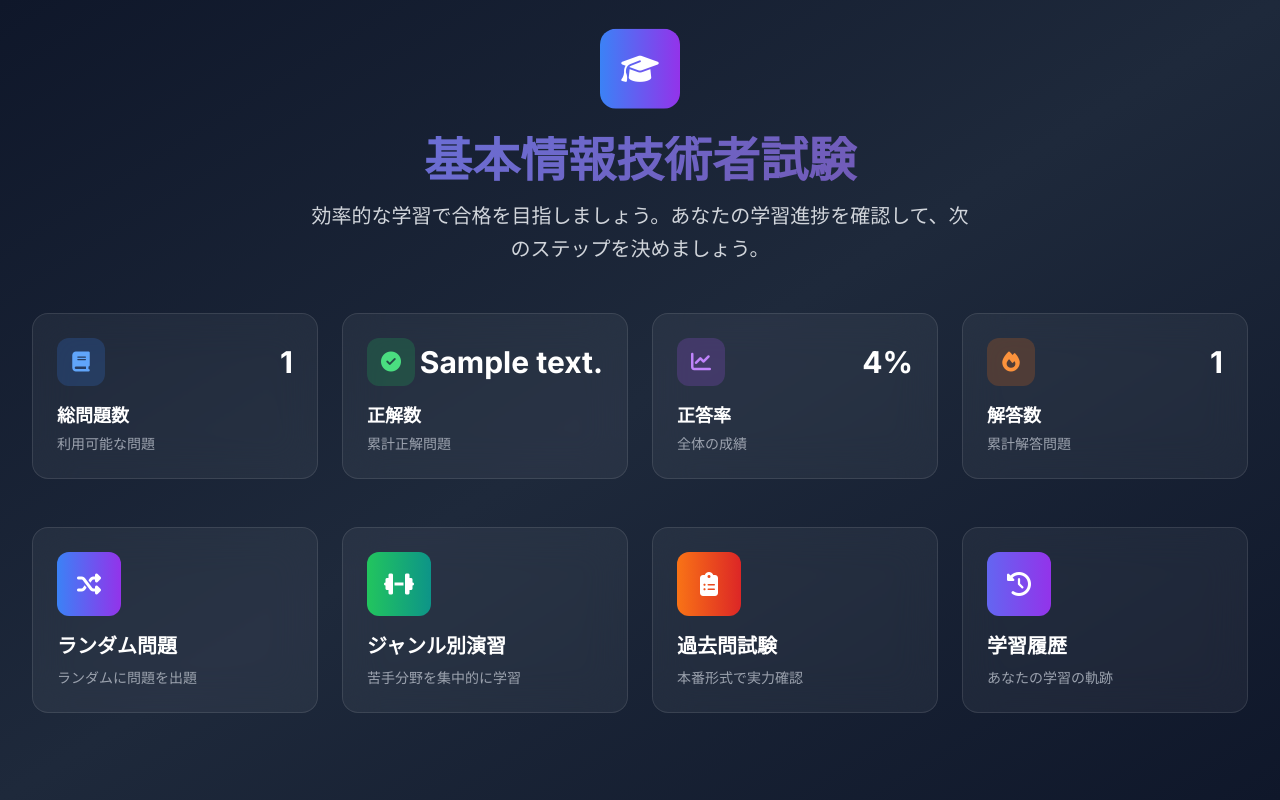
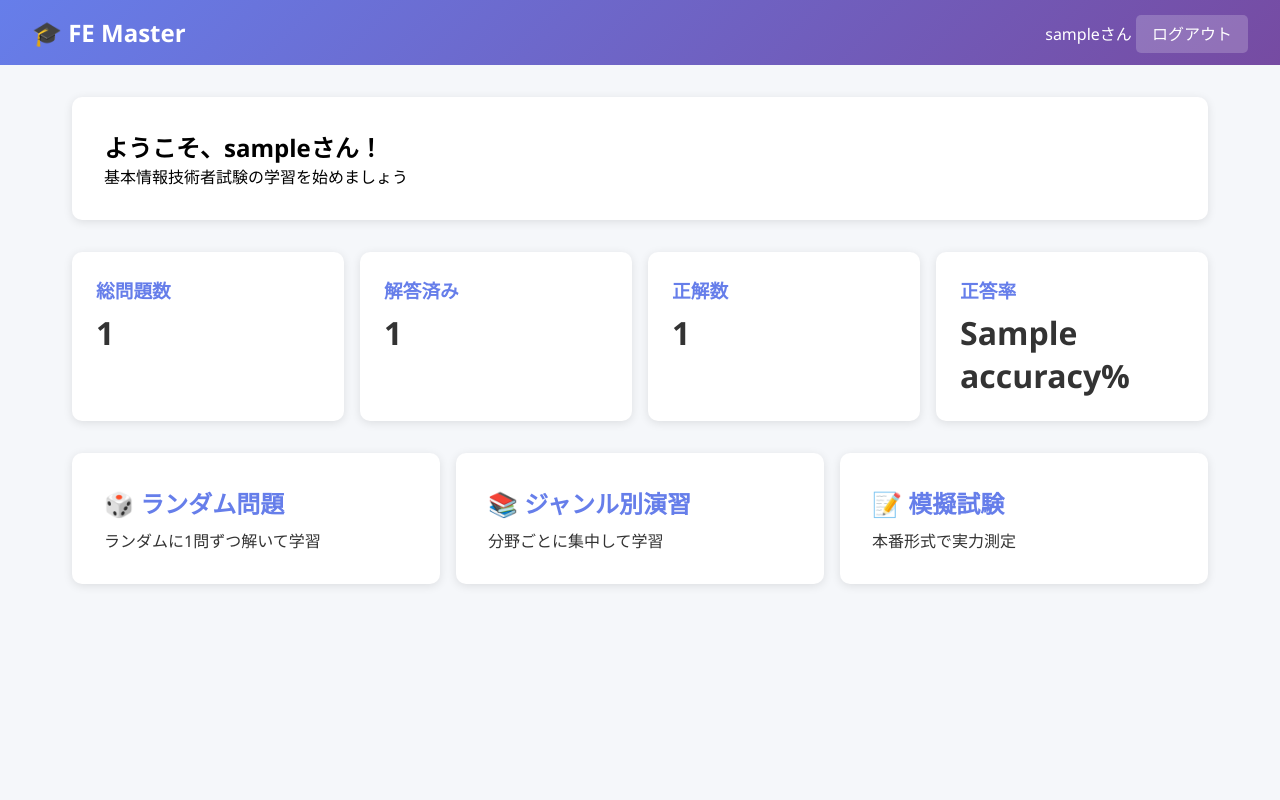
Before and after one commit to d01ki/FE-Master-AWS, a Flask app: template templates/dashboard.html in a window 1280 px wide. Run offline with Flask 3, Linux system fonts and the light colour scheme; the template is opened without the code that fills it: most values are stand-ins (such as "Sample title", 1, 10 or a date in 2020); some libraries are stand-ins or nearby versions.

Commit message:
templates/dashboard.htmlを追加

```diff
--- a/templates/dashboard.html
+++ b/templates/dashboard.html
@@ -1,163 +1,146 @@
-{% extends "base.html" %}
+<!DOCTYPE html>
+<html lang="ja">
+<head>
+    <meta charset="UTF-8">
+    <meta name="viewport" content="width=device-width, initial-scale=1.0">
+    <title>ダッシュボード - FE Master</title>
+    <style>
+        * { margin: 0; padding: 0; box-sizing: border-box; }
+        body {
+            font-family: 'Segoe UI', Tahoma, Geneva, Verdana, sans-serif;
+            background: #f5f7fa;
+        }
+        .header {
+            background: linear-gradient(135deg, #667eea 0%, #764ba2 100%);
+            color: white;
+            padding: 1rem 2rem;
+            display: flex;
+            justify-content: space-between;
+            align-items: center;
+        }
+        .header h1 {
+            font-size: 1.5rem;
+        }
+        .header a {
+            color: white;
+            text-decoration: none;
+            padding: 0.5rem 1rem;
+            background: rgba(255,255,255,0.2);
+            border-radius: 5px;
+        }
+        .container {
+            max-width: 1200px;
+            margin: 2rem auto;
+            padding: 0 2rem;
+        }
+        .welcome {
+            background: white;
+            padding: 2rem;
+            border-radius: 10px;
+            box-shadow: 0 2px 10px rgba(0,0,0,0.1);
+            margin-bottom: 2rem;
+        }
+        .stats {
+            display: grid;
+            grid-template-columns: repeat(auto-fit, minmax(250px, 1fr));
+            gap: 1rem;
+            margin-bottom: 2rem;
+        }
+        .stat-card {
+            background: white;
+            padding: 1.5rem;
+            border-radius: 10px;
+            box-shadow: 0 2px 10px rgba(0,0,0,0.1);
+        }
+        .stat-card h3 {
+            color: #667eea;
+            margin-bottom: 0.5rem;
+        }
+        .stat-card .number {
+            font-size: 2rem;
+            font-weight: bold;
+            color: #333;
+        }
+        .menu {
+            display: grid;
+            grid-template-columns: repeat(auto-fit, minmax(300px, 1fr));
+            gap: 1rem;
+        }
+        .menu-item {
+            background: white;
+            padding: 2rem;
+            border-radius: 10px;
+            box-shadow: 0 2px 10px rgba(0,0,0,0.1);
+            text-decoration: none;
+            color: #333;
+            transition: transform 0.2s;
+        }
+        .menu-item:hover {
+            transform: translateY(-5px);
+        }
+        .menu-item h2 {
+            color: #667eea;
+            margin-bottom: 0.5rem;
+        }
+    </style>
+</head>
+<body>
+    <div class="header">
+        <h1>🎓 FE Master</h1>
+        <div>
+            <span>{{ username }}さん</span>
+            <a href="{{ url_for('logout') }}">ログアウト</a>
+        </div>
+    </div>
 
-{% block title %}ダッシュボード - {{ super() }}{% endblock %}
-
-{% block content %}
-<div class="min-h-screen">
-    <div class="max-w-7xl mx-auto px-4 sm:px-6 lg:px-8 py-8">
-
-        <!-- Hero Section -->
-        <div class="text-center mb-12 fade-in-up">
-            <div class="inline-flex items-center justify-center w-20 h-20 bg-gradient-to-r from-blue-500 to-purple-600 rounded-2xl mb-6 animate-float">
-                <i class="fas fa-graduation-cap text-3xl text-white"></i>
-            </div>
-            <h1 class="text-5xl font-bold text-white mb-4 gradient-text">
-                基本情報技術者試験
-            </h1>
-            <p class="text-xl text-gray-300 max-w-2xl mx-auto leading-relaxed">
-                効率的な学習で合格を目指しましょう。あなたの学習進捗を確認して、次のステップを決めましょう。
-            </p>
+    <div class="container">
+        <div class="welcome">
+            <h2>ようこそ、{{ username }}さん！</h2>
+            <p>基本情報技術者試験の学習を始めましょう</p>
         </div>
 
-        <!-- Stats Overview -->
-        <div class="grid grid-cols-1 md:grid-cols-2 lg:grid-cols-4 gap-6 mb-12">
-            <div class="glass rounded-2xl p-6 fade-in-up" style="animation-delay: 0.1s">
-                <div class="flex items-center justify-between mb-4">
-                    <div class="w-12 h-12 bg-blue-500/20 rounded-xl flex items-center justify-center">
-                        <i class="fas fa-book text-blue-400 text-xl"></i>
-                    </div>
-                    <span class="text-3xl font-bold text-white">{{ stats.total_questions or 0 }}</span>
-                </div>
-                <h3 class="text-lg font-semibold text-white mb-1">総問題数</h3>
-                <p class="text-gray-400 text-sm">利用可能な問題</p>
+        <div class="stats">
+            <div class="stat-card">
+                <h3>総問題数</h3>
+                <div class="number">{{ total_questions }}</div>
             </div>
-
-            <div class="glass rounded-2xl p-6 fade-in-up" style="animation-delay: 0.2s">
-                <div class="flex items-center justify-between mb-4">
-                    <div class="w-12 h-12 bg-green-500/20 rounded-xl flex items-center justify-center">
-                        <i class="fas fa-check-circle text-green-400 text-xl"></i>
-                    </div>
-                    <span class="text-3xl font-bold text-white">{{ stats.correct_answers or 0 }}</span>
-                </div>
-                <h3 class="text-lg font-semibold text-white mb-1">正解数</h3>
-                <p class="text-gray-400 text-sm">累計正解問題</p>
+            <div class="stat-card">
+                <h3>解答済み</h3>
+                <div class="number">{{ answered_count }}</div>
             </div>
-
-            <div class="glass rounded-2xl p-6 fade-in-up" style="animation-delay: 0.3s">
-                <div class="flex items-center justify-between mb-4">
-                    <div class="w-12 h-12 bg-purple-500/20 rounded-xl flex items-center justify-center">
-                        <i class="fas fa-chart-line text-purple-400 text-xl"></i>
-                    </div>
-                    <span class="text-3xl font-bold text-white">{{ stats.accuracy_rate or 0 }}%</span>
-                </div>
-                <h3 class="text-lg font-semibold text-white mb-1">正答率</h3>
-                <p class="text-gray-400 text-sm">全体の成績</p>
+            <div class="stat-card">
+                <h3>正解数</h3>
+                <div class="number">{{ correct_count }}</div>
             </div>
-
-            <div class="glass rounded-2xl p-6 fade-in-up" style="animation-delay: 0.4s">
-                <div class="flex items-center justify-between mb-4">
-                    <div class="w-12 h-12 bg-orange-500/20 rounded-xl flex items-center justify-center">
-                        <i class="fas fa-fire text-orange-400 text-xl"></i>
-                    </div>
-                    <span class="text-3xl font-bold text-white">{{ stats.total_answers or 0 }}</span>
-                </div>
-                <h3 class="text-lg font-semibold text-white mb-1">解答数</h3>
-                <p class="text-gray-400 text-sm">累計解答問題</p>
+            <div class="stat-card">
+                <h3>正答率</h3>
+                <div class="number">{{ accuracy }}%</div>
             </div>
         </div>
 
-        <!-- Action Cards -->
-        <div class="grid grid-cols-1 md:grid-cols-2 lg:grid-cols-4 gap-6">
-            <!-- Random Practice -->
-            <a href="{{ url_for('practice.random_practice') }}" class="glass rounded-2xl p-6 hover:bg-white/10 transition-all duration-300 group fade-in-up btn-hover" style="animation-delay: 0.5s">
-                <div class="w-16 h-16 bg-gradient-to-r from-blue-500 to-purple-600 rounded-xl flex items-center justify-center mb-4 group-hover:scale-110 transition-transform duration-200">
-                    <i class="fas fa-random text-white text-2xl"></i>
-                </div>
-                <h3 class="text-xl font-bold text-white mb-2">ランダム問題</h3>
-                <p class="text-gray-400 text-sm">ランダムに問題を出題</p>
+        <div class="menu">
+            <a href="{{ url_for('practice.random_practice') }}" class="menu-item">
+                <h2>🎲 ランダム問題</h2>
+                <p>ランダムに1問ずつ解いて学習</p>
             </a>
 
-            <!-- Genre Practice -->
-            <a href="{{ url_for('practice.genre_practice') }}" class="glass rounded-2xl p-6 hover:bg-white/10 transition-all duration-300 group fade-in-up btn-hover" style="animation-delay: 0.6s">
-                <div class="w-16 h-16 bg-gradient-to-r from-green-500 to-teal-600 rounded-xl flex items-center justify-center mb-4 group-hover:scale-110 transition-transform duration-200">
-                    <i class="fas fa-dumbbell text-white text-2xl"></i>
-                </div>
-                <h3 class="text-xl font-bold text-white mb-2">ジャンル別演習</h3>
-                <p class="text-gray-400 text-sm">苦手分野を集中的に学習</p>
+            <a href="{{ url_for('practice.practice') }}" class="menu-item">
+                <h2>📚 ジャンル別演習</h2>
+                <p>分野ごとに集中して学習</p>
             </a>
 
-            <!-- Past Exam -->
-            <a href="{{ url_for('exam.mock_exam') }}" class="glass rounded-2xl p-6 hover:bg-white/10 transition-all duration-300 group fade-in-up btn-hover" style="animation-delay: 0.7s">
-                <div class="w-16 h-16 bg-gradient-to-r from-orange-500 to-red-600 rounded-xl flex items-center justify-center mb-4 group-hover:scale-110 transition-transform duration-200">
-                    <i class="fas fa-clipboard-list text-white text-2xl"></i>
-                </div>
-                <h3 class="text-xl font-bold text-white mb-2">過去問試験</h3>
-                <p class="text-gray-400 text-sm whitespace-nowrap overflow-hidden text-ellipsis">本番形式で実力確認</p>
+            <a href="{{ url_for('exam.exam') }}" class="menu-item">
+                <h2>📝 模擬試験</h2>
+                <p>本番形式で実力測定</p>
             </a>
 
-            <!-- Learning History -->
-            <a href="{{ url_for('main.history') }}" class="glass rounded-2xl p-6 hover:bg-white/10 transition-all duration-300 group fade-in-up btn-hover" style="animation-delay: 0.8s">
-                <div class="w-16 h-16 bg-gradient-to-r from-indigo-500 to-purple-600 rounded-xl flex items-center justify-center mb-4 group-hover:scale-110 transition-transform duration-200">
-                    <i class="fas fa-history text-white text-2xl"></i>
-                </div>
-                <h3 class="text-xl font-bold text-white mb-2">学習履歴</h3>
-                <p class="text-gray-400 text-sm">あなたの学習の軌跡</p>
-            </a>
-        </div>
-
-        <!-- Admin Section -->
-        {% if session.get('is_admin') %}
-        <div class="text-center fade-in-up mt-12" style="animation-delay: 0.9s">
-            <h3 class="text-2xl font-bold text-white mb-8">管理機能</h3>
-            <div class="flex flex-wrap justify-center gap-4">
-                <a href="{{ url_for('admin.admin') }}" class="bg-gradient-to-r from-purple-600 to-pink-600 hover:from-purple-700 hover:to-pink-700 text-white px-6 py-3 rounded-lg transition-all duration-200 flex items-center btn-hover">
-                    <i class="fas fa-cog mr-2"></i>管理画面
-                </a>
-            </div>
-        </div>
-        {% endif %}
-
-        <!-- No Questions Message -->
-        {% if stats.total_questions == 0 %}
-        <div class="text-center glass rounded-2xl p-8 fade-in-up mt-12">
-            <div class="w-16 h-16 bg-yellow-500/20 rounded-full flex items-center justify-center mx-auto mb-4">
-                <i class="fas fa-exclamation-triangle text-yellow-400 text-2xl"></i>
-            </div>
-            <h3 class="text-xl font-bold text-white mb-4">問題データがありません</h3>
-            <p class="text-gray-300 mb-6">管理者に問題の登録を依頼してください。</p>
             {% if session.get('is_admin') %}
-            <a href="{{ url_for('admin.admin') }}" class="bg-gradient-to-r from-blue-600 to-purple-600 hover:from-blue-700 hover:to-purple-700 text-white px-6 py-3 rounded-lg transition-all duration-200 font-semibold inline-flex items-center">
-                <i class="fas fa-cog mr-2"></i>管理画面で問題を追加
+            <a href="{{ url_for('admin.admin') }}" class="menu-item">
+                <h2>👑 管理者機能</h2>
+                <p>問題の管理・ユーザー管理</p>
             </a>
             {% endif %}
         </div>
-        {% endif %}
     </div>
-</div>
-{% endblock %}
-
-{% block scripts %}
-<script>
-    // Smooth fade-in animation for elements
-    const observerOptions = {
-        threshold: 0.1,
-        rootMargin: '0px 0px -100px 0px'
-    };
-
-    const observer = new IntersectionObserver((entries) => {
-        entries.forEach(entry => {
-            if (entry.isIntersecting) {
-                entry.target.style.opacity = '1';
-                entry.target.style.transform = 'translateY(0)';
-            }
-        });
-    }, observerOptions);
-
-    document.querySelectorAll('.fade-in-up').forEach(el => {
-        el.style.opacity = '0';
-        el.style.transform = 'translateY(30px)';
-        el.style.transition = 'opacity 0.6s ease, transform 0.6s ease';
-        observer.observe(el);
-    });
-</script>
-{% endblock %}
+</body>
+</html>
```
